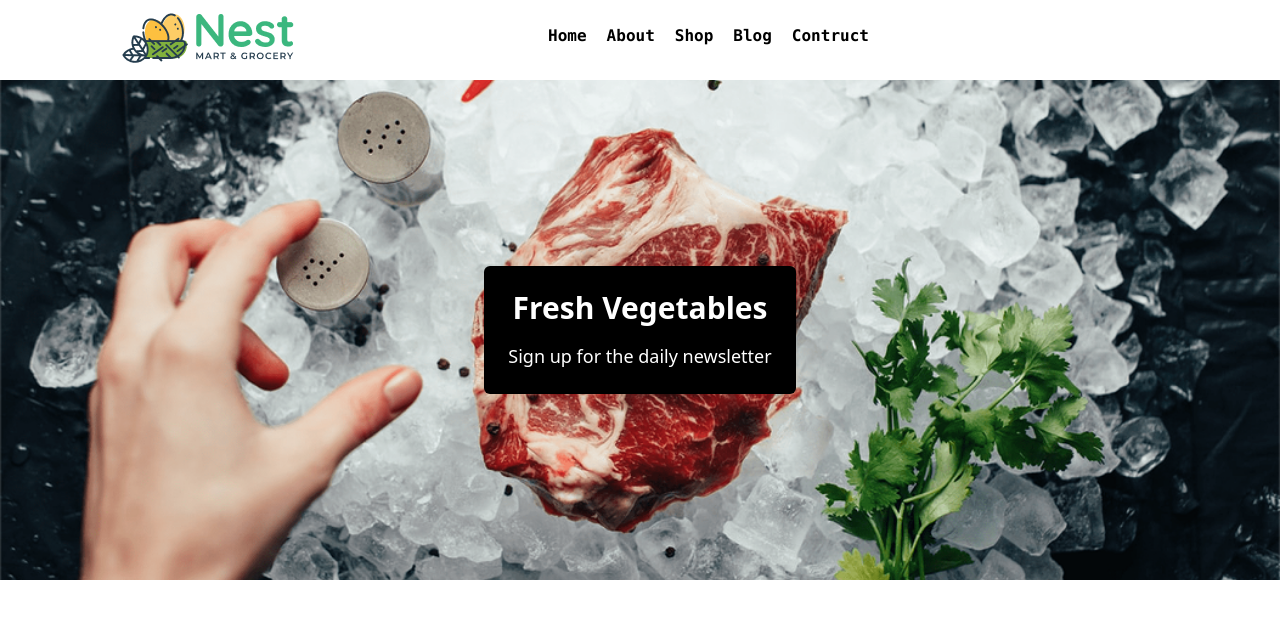
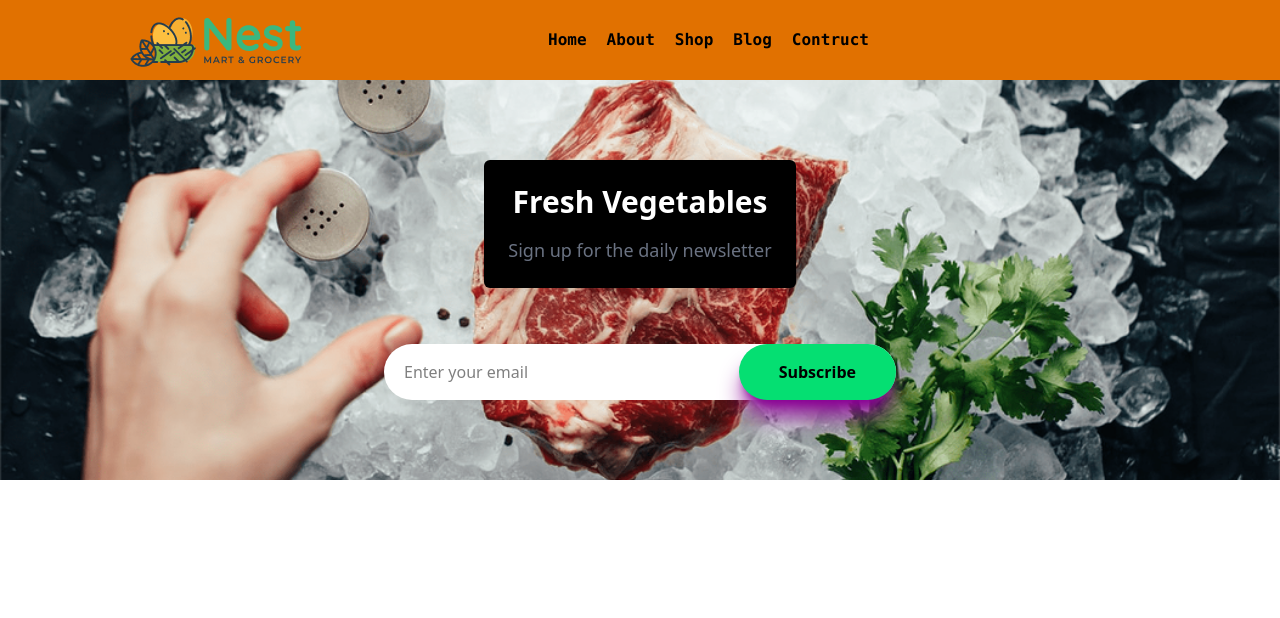
Before and after one commit to Sadek-Hossen/E-commarc-React, a React (Vite) app: page / in a window 1280 px wide. Shown: the top 618 px of the page. Built offline with nearby package versions, Linux system fonts and the light colour scheme; some icons are missing.

Commit message:
subscribe button complte in hero section

```diff
--- a/src/Compunents/Header.jsx
+++ b/src/Compunents/Header.jsx
@@ -11,7 +11,7 @@ function Header() {
     setOpen(!open)
   }
   return (
-    <section className='w-full mt-2 top-0 fixed'>
+    <section className='w-full mt-0 top-0 fixed z-100 p-3 bg-amber-600 '>
 
      <nav className='md:flex justify-around items-cent hidden  mx-auto'>
       <div><img className='' src="img/logo.png" alt="" /></div>
--- a/src/Compunents/Hero.jsx
+++ b/src/Compunents/Hero.jsx
@@ -1,4 +1,4 @@
-import React, { useEffect, useState } from "react";
+import React, { useEffect, useState,useRef } from "react";
 
 // Hero Items
 const heroInfo = [
@@ -21,12 +21,12 @@ const heroInfo = [
 
 function Hero() {
   const [currentIndex, setCurrentIndex] = useState(0);
-
+  const emailRef = useRef()
+  const textref=useRef()
   // Auto slide every 2 seconds
   useEffect(() => {
     const interval = setInterval(() => {
-      setCurrentIndex((prev) =>
-        prev === heroInfo.length - 1 ? 0 : prev + 1
+      setCurrentIndex((prev) =>prev === heroInfo.length - 1 ? 0 : prev + 1
       );
     }, 2000);
 
@@ -35,10 +35,24 @@ function Hero() {
 
   const currentSlide = heroInfo[currentIndex];
 
+    // subscribe btn
+    const HandleBtn = ()=>{
+    const emailInfo = emailRef.current.value.trim()
+    if (emailInfo === "") {
+       textref.current.value="Please write you email"
+    } else {
+      alert("Subscribe Succes")
+      emailRef.current.value=""
+      textref.current.value=""
+
+
+    }
+    }
+
   return (
-    <section className="mt-20  transition-opacity duration-1000 ease-in-out ">
+    <section className=" mt-10 md:mt-20   transition-opacity duration-1000 z-0 ease-in-out ">
       {/* relative container */}
-      <div className="relative w-full h-[500px] overflow-hidden ">
+      <div className="relative w-full md:h-[400px] h-[200px] overflow-hidden ">
         {/* background image */}
         <img
           src={currentSlide.img}
@@ -47,13 +61,19 @@ function Hero() {
         />
 
         {/* overlay text */}
-        <div className="absolute inset-0 flex items-center justify-center">
+        <div className="absolute inset-0 flex-col gap-4 flex items-center justify-center">
           <div className="bg-black bg-opacity-60 text-white p-6 rounded-md text-center max-w-xl">
-            <h1 className="text-3xl font-bold mb-4">{currentSlide.heading}</h1>
-            <p className="text-lg">{currentSlide.para}</p>
+            <h1 className="text-xl md:text-3xl font-bold mb-4">{currentSlide.heading}</h1>
+            <p className="text-[15px] text-gray-500 md:text-lg">{currentSlide.para}</p>
+
+          </div>
+          <input type="text" ref={textref} />
+          <div className="w-[40%] mx-auto flex justify-between items-center bg-white rounded-full   pl-5 pr-0 ">
+            <input ref={emailRef} className="border-none outline-none " type="text" placeholder="Enter your email " /> <button onClick={HandleBtn} className="bg-green-400 py-4  rounded-full mr-0 px-10 opacity-100 hover:opacity-80 cursor-pointer transition-all hover:text-gray-600 hover:shadow-blue-900 shadow-xl shadow-fuchsia-800 font-semibold">Subscribe</button>
           </div>
         </div>
       </div>
+
     </section>
   );
 }
```
